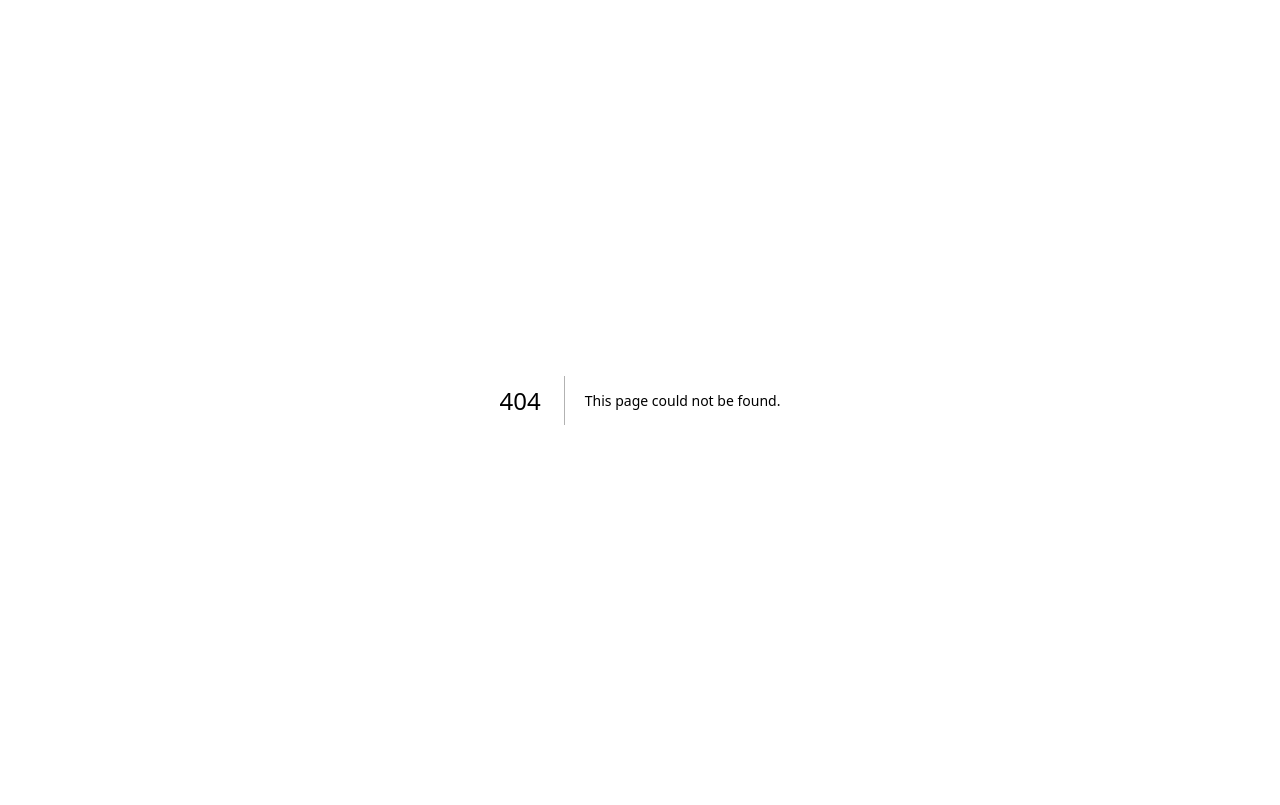
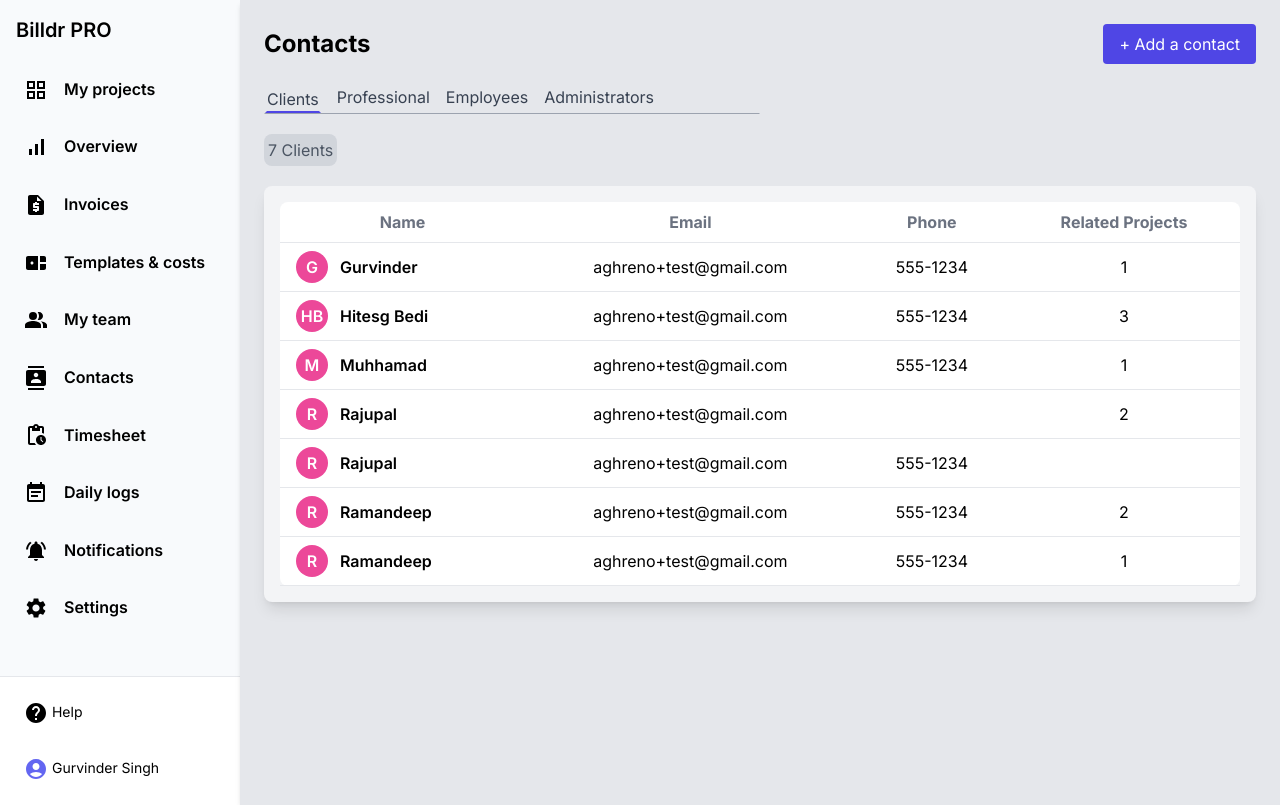
Before and after one commit to gursewak8427/prosbro, a Next.js app: page /contacts in a window 1280 px wide. Before the commit this address had no page. Built offline with nearby package versions, Linux system fonts and the light colour scheme.

Commit message:
added contact

```diff
--- /dev/null
+++ b/src/app/(website)/contacts/page.js
@@ -0,0 +1,112 @@
+import React from 'react'
+
+const people = [
+    {
+        name: "Gurvinder ",
+        email: "aghreno+test@gmail.com",
+        phoneNumber: "555-1234",
+        relatedprojects:"1"
+
+    },
+    {
+        name: "Hitesg Bedi ",
+        email: "aghreno+test@gmail.com",
+        phoneNumber: "555-1234",
+        relatedprojects:"3"
+    },
+    {
+        name: "Muhhamad ",
+        email: "aghreno+test@gmail.com",
+        phoneNumber: "555-1234",
+        relatedprojects:"1"
+    },
+    {
+        name: "Rajupal",
+        email: "aghreno+test@gmail.com",
+        phoneNumber: "",
+        relatedprojects:"2"
+    },
+    {
+        name: "Rajupal",
+        email: "aghreno+test@gmail.com",
+        phoneNumber: "555-1234",
+        relatedprojects:""
+    },
+    {
+        name: "Ramandeep",
+        email: "aghreno+test@gmail.com",
+        phoneNumber: "555-1234",
+        relatedprojects:"2"
+    },
+    {
+        name: "Ramandeep ",
+        email: "aghreno+test@gmail.com",
+        phoneNumber: "555-1234",
+        relatedprojects:"1"
+    }
+];
+
+function page() {
+    return (
+        <div className='p-6 flex-1 bg-gray-200 shadow-md'>
+            <div className="flex flex-col md:flex-row justify-between items-center mb-4">
+                <div className="flex flex-col md:flex-row items-center gap-4 mb-4 md:mb-0">
+                    <h1 className="text-2xl font-bold">Contacts</h1>
+
+                </div>
+                <button
+                    className="text-white px-4 py-2 rounded bg-indigo-600 hover:bg-indigo-700 duration-200">
+                    + Add a contact
+                </button>
+            </div>
+
+            <div className='mt-5 mb-5'>
+                <ul className='w-1/2 flex gap-4 border border-b-gray-400'>
+                    <li className='text-gray-700 border-2 border-b-indigo-600'>Clients</li>
+                    <li className='text-gray-700'>Professional</li>
+                    <li className='text-gray-700'>Employees</li>
+                    <li className='text-gray-700'>Administrators</li>
+                </ul>
+            </div>
+
+            <div  className='bg-gray-300 rounded-lg inline-block p-1 text-gray-600'>
+                <p>7 Clients</p>
+            </div>
+
+            <div className="overflow-x-auto mt-5 mb-5 p-4 bg-gray-100 rounded-lg shadow-lg">
+                <table className="min-w-full bg-white rounded-lg">
+                    <thead>
+                        <tr>
+                            <th className="py-2 px-4 border-b text-gray-500">Name</th>
+                            <th className="py-2 px-4 border-b text-gray-500">Email</th>
+                            <th className="py-2 px-4 border-b text-gray-500">Phone </th>
+                            <th className="py-2 px-4 border-b text-gray-500">Related Projects</th>
+
+                        </tr>
+                    </thead>
+                    <tbody>
+                        {people.map((item, idx) => (
+                            <tr key={idx} className="border-b text-center">
+                                <td className="py-2 px-4 flex items-center space-x-3">
+                                    <span className="flex items-center justify-center h-8 w-8 text-white font-semibold bg-pink-500 rounded-full">
+                                        {item.name.split(' ').map(word => word[0]).join('')}
+                                    </span>
+                                    <span className='font-semibold'>{item.name}</span>
+                                </td>
+                                <td className="py-2 px-4">{item.email}</td>
+                                <td className="py-2 px-4">{item.phoneNumber}</td>
+                                <td className="py-2 px-4">{item.relatedprojects}</td>
+
+                            </tr>
+                        ))}
+                    </tbody>
+                </table>
+            </div>
+
+
+
+        </div>
+    )
+}
+
+export default page
```
